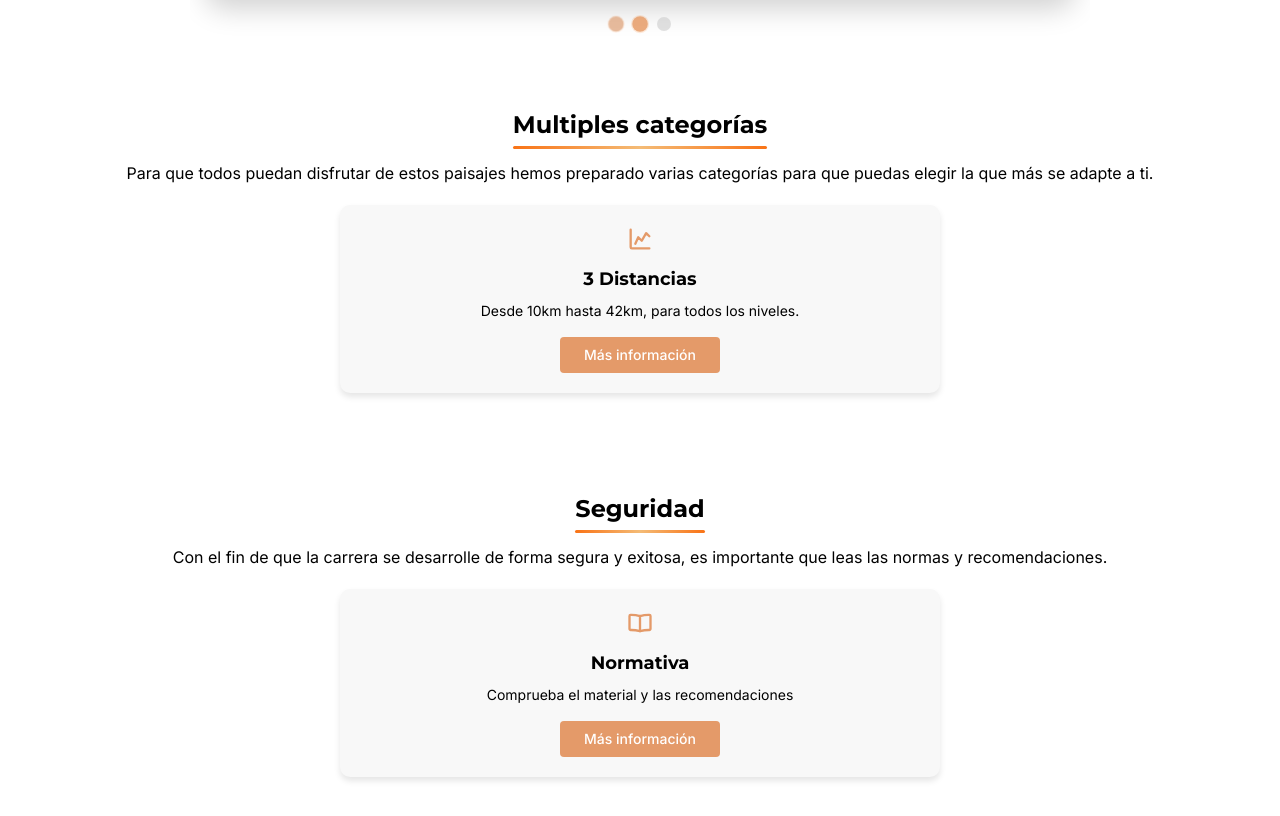
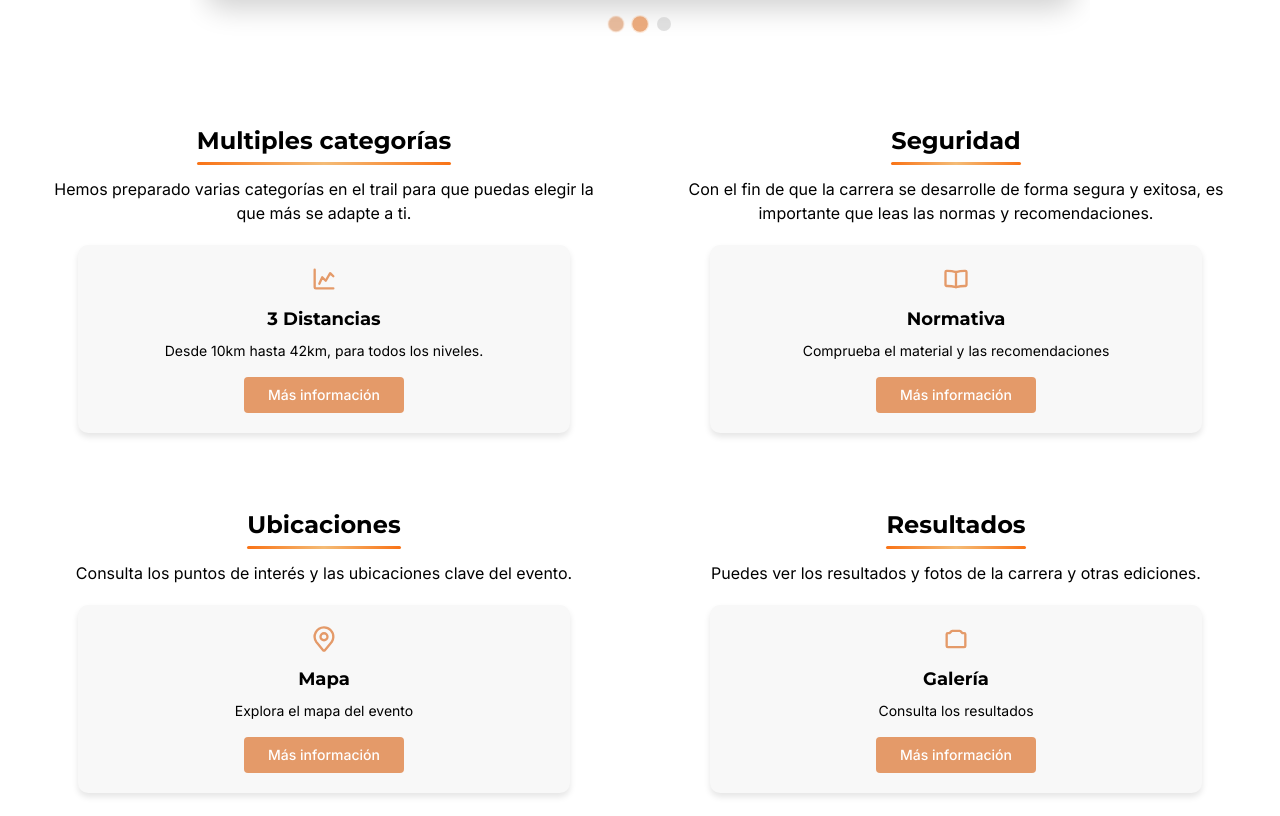
Before and after one commit to Mendana/web-trail-valle-arbas, an Astro site: page / in a window 1280 px wide. Shown: the part 1201-2017 px from the top of the page. Built offline with nearby package versions, Linux system fonts and the light colour scheme; Astro itself is replaced by a stand-in of ours.

Commit message:
feat: mejorar diseño y estructura de secciones en MainLayout y ajustar estilos en VideoHeader

```diff
--- a/src/components/VideoHeader.astro
+++ b/src/components/VideoHeader.astro
@@ -12,7 +12,7 @@
   </video>
   <div class="header-content">
     <div class="flex justify-center mb-4">
-      <h1 class="text-4xl text-center font-extrabold mt-4 w-[80%]">{title}</h1>
+      <h1 class="text-4xl text-center font-extrabold mt-4 w-[80%] md:text-5xl md:w-[90%]">{title}</h1>
     </div>
     <div class="flex flex-col gap-2 justify-center items-center mt-5">
       <RoundedInfoField
--- a/src/components/sections/InfoSection.astro
+++ b/src/components/sections/InfoSection.astro
@@ -3,7 +3,7 @@
 import HugeInfoField from '../fields/HugeInfoField.astro';
 ---
 
-<section class="mb-20">
+<section class="mb-5">
   <div class="title-center">
     <h2 class="text-2xl font-bold title-underline mt-8 mb-4">{title}</h2>
   </div>
--- a/src/layouts/MainLayout.astro
+++ b/src/layouts/MainLayout.astro
@@ -31,9 +31,10 @@
 
       <SimpleCarousel />
 
+      <section class="grid grid-cols-1 md:grid-cols-2 gap-4 p-4">
         <InfoSection
           title="Multiples categorías"
-        description="Para que todos puedan disfrutar de estos paisajes hemos preparado varias categorías para que puedas elegir la que más se adapte a ti."
+          description="Hemos preparado varias categorías en el trail para que puedas elegir la que más se adapte a ti."
           cardTitle="3 Distancias"
           cardDescription="Desde 10km hasta 42km, para todos los niveles."
           cardIcon="M4 4v15a1 1 0 0 0 1 1h15M8 16l2.5-5.5 3 3L17.273 7 20 9.667"
@@ -59,6 +60,15 @@
         />
 
         <InfoSection
+          title="Resultados"
+          description="Puedes ver los resultados y fotos de la carrera y otras ediciones."
+          cardTitle="Galería"
+          cardDescription="Consulta los resultados"
+          cardIcon="M4 18V8a1 1 0 0 1 1-1h1.5l1.707-1.707A1 1 0 0 1 8.914 5h6.172a1 1 0 0 1 .707.293L17.5 7H19a1 1 0 0 1 1 1v10a1 1 0 0 1-1 1H5a1 1 0 0 1-1-1Z"
+          cardLink="/info#resultados"
+        />
+
+        <InfoSection
           title="Inscripción"
           description="La inscripción está abierta hasta el 1 de Mayo. No te quedes sin tu dorsal."
           cardTitle="Inscríbete"
@@ -75,13 +85,12 @@
           cardIcon="M4 10h16m-8-3V4M7 7V4m10 3V4M5 20h14a1 1 0 0 0 1-1V7a1 1 0 0 0-1-1H5a1 1 0 0 0-1 1v12a1 1 0 0 0 1 1Zm3-7h.01v.01H8V13Zm4 0h.01v.01H12V13Zm4 0h.01v.01H16V13Zm-8 4h.01v.01H8V17Zm4 0h.01v.01H12V17Zm4 0h.01v.01H16V17Z"
           cardLink="/info#actividades"
         />
+      </section>
 
-      <h2 class="text-3xl font-bold text-center mt-10 mb-4">
-        ¡No te lo pierdas!
-      </h2>
+      <h2 class="text-3xl font-bold text-center mt-10 mb-4">¡No te lo pierdas!</h2>
       <p class="text-center text-base mb-8 w-[90%] mx-auto">
-        El Trail Valle de Arbas es una experiencia única que combina deporte, naturaleza y comunidad.
-        ¡Te esperamos el 10 de Mayo para disfrutar juntos de este evento inolvidable!
+        El Trail Valle de Arbas es una experiencia única que combina deporte, naturaleza y
+        comunidad. ¡Te esperamos el 10 de Mayo para disfrutar juntos de este evento inolvidable!
       </p>
     </main>
     <footer>
@@ -89,7 +98,6 @@
     </footer>
   </body>
 </html>
-
 
 <style>
   .stiky {
```
Lines whose indentation alone changed are shown as unchanged.
